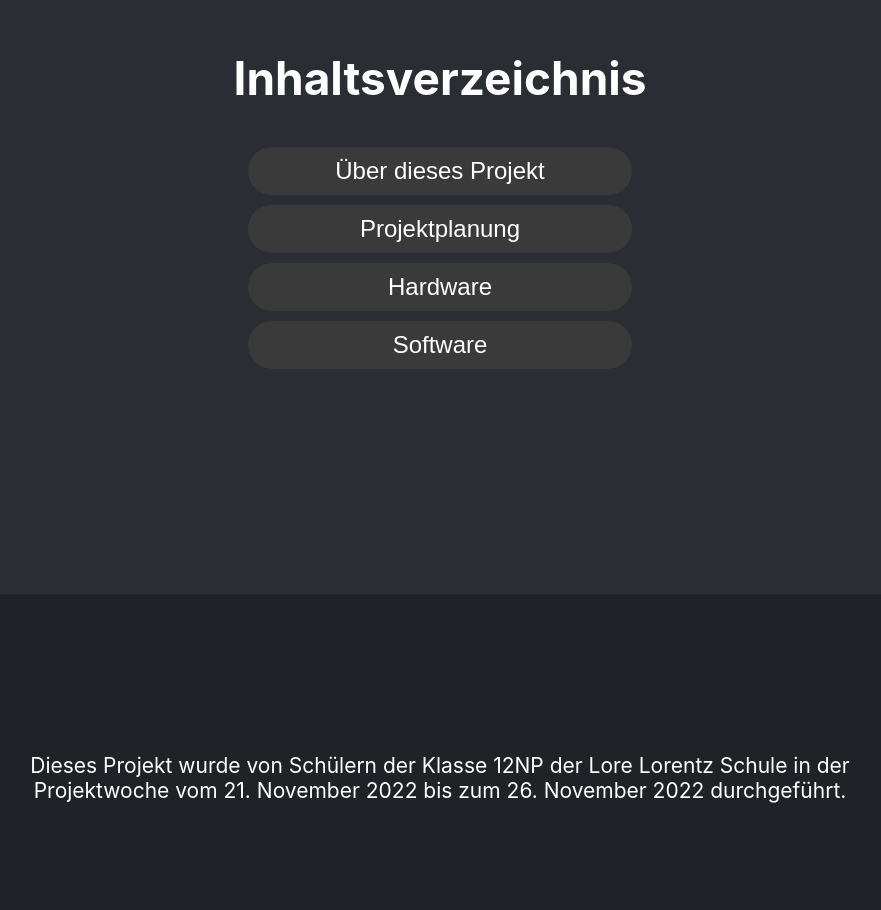
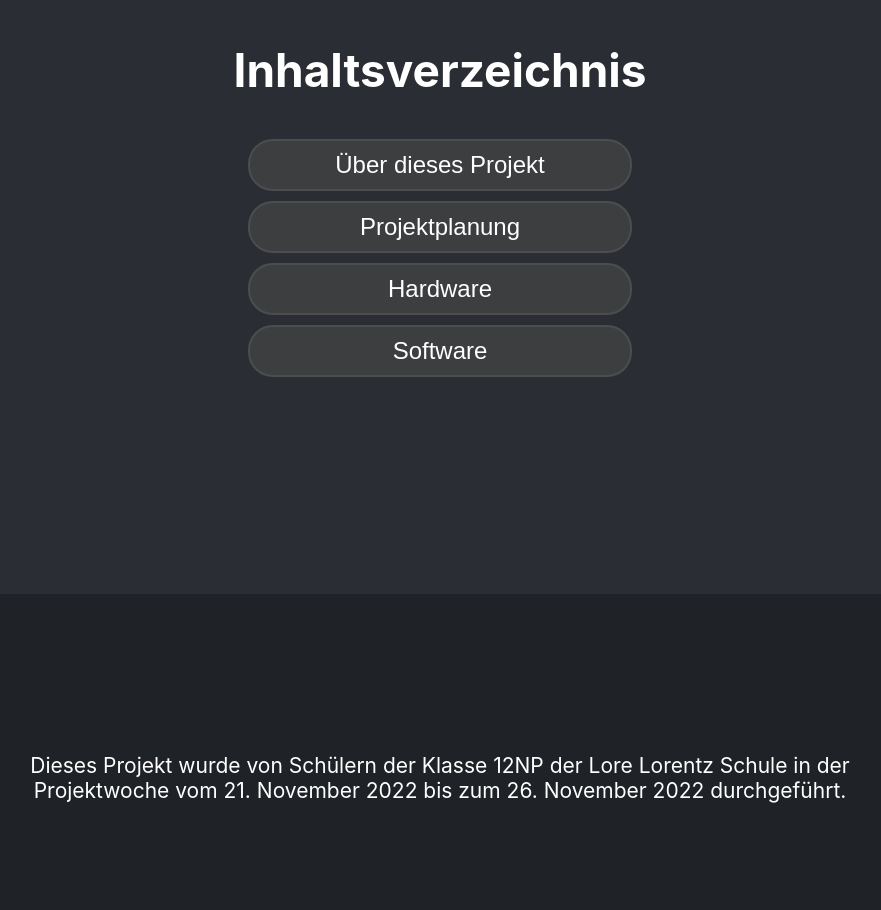
Before and after one commit to Lore-Lorentz-Schule/radio-telescope-2022, a React (Create React App) app: page / in a window 1280 px wide. Shown: the part 1040-1950 px from the top of the page, without its empty margins (200-1081 px from the left). Built offline with nearby package versions, Linux system fonts and the light colour scheme.

Commit message:
:art: changed button design - border and background color

```diff
--- a/src/style/ContentTable-Style.css
+++ b/src/style/ContentTable-Style.css
@@ -16,9 +16,9 @@
 [type="submit"] {
   font-family: 'Montserrat', Arial, Helvetica, sans-serif;
   width: 30%;
-  background:#3b3a3a;
+  background:#414242d3;
   border-radius:25px;
-  border:0;
+  border:2.9px solid #4c4d4e;
   cursor:pointer;
   color:rgb(255, 255, 255);
   font-size:24px;
@@ -29,7 +29,7 @@
   margin-top: 10px;
   font-weight:100;
 }
-[type="submit"]:hover { background:#555151; }
+[type="submit"]:hover { background:#4a4c4d; }
 
 @media screen and (max-width: 800px) {
   .feedback-input {
```
